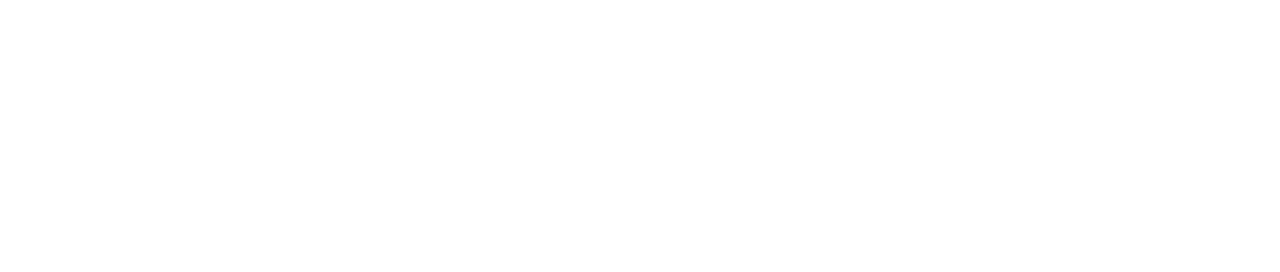
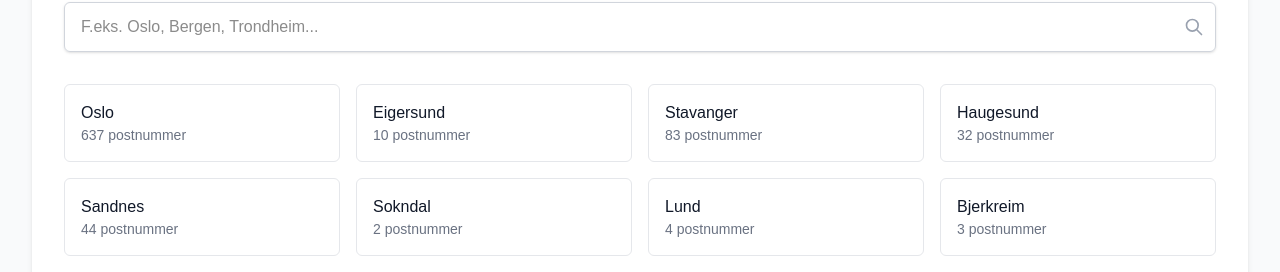
Before and after one commit to Medienor/stromnet, a Next.js app: page /kommune in a window 1280 px wide. Before the commit this address had no page. Shown: the part 513-785 px from the top of the page. Built offline with nearby package versions, Linux system fonts and the light colour scheme; no server answers.

Commit message:
Your commit message here

```diff
--- a/src/app/kommuner/[kommune]/KommuneClient.tsx
+++ b/src/app/kommune/[kommune]/KommuneClient.tsx
@@ -34,7 +34,7 @@
 );
 
 // Correct the import path - adjust based on your actual file structure
-import municipalitiesRawData from '../../../app/data/municipalities.json';
+import municipalitiesRawData from '../../data/municipalities.json';
 
 // Simple SVG icons to replace Heroicons
 const ChevronDownIcon = () => (
--- a/src/components/Footer.tsx
+++ b/src/components/Footer.tsx
@@ -31,11 +31,11 @@
           <div>
             <h3 className="text-gray-600 uppercase text-sm font-medium tracking-wider mb-4">OMRÅDER</h3>
             <ul className="space-y-2">
-              <li><Link href="/kommuner/oslo" className="text-gray-700 hover:text-indigo-700">Oslo</Link></li>
-              <li><Link href="/kommuner/bergen" className="text-gray-700 hover:text-indigo-700">Bergen</Link></li>
-              <li><Link href="/kommuner/trondheim" className="text-gray-700 hover:text-indigo-700">Trondheim</Link></li>
-              <li><Link href="/kommuner/stavanger" className="text-gray-700 hover:text-indigo-700">Stavanger</Link></li>
-              <li><Link href="/kommuner" className="text-gray-700 hover:text-indigo-700">Alle kommuner</Link></li>
+              <li><Link href="/kommune/oslo" className="text-gray-700 hover:text-indigo-700">Oslo</Link></li>
+              <li><Link href="/kommune/bergen" className="text-gray-700 hover:text-indigo-700">Bergen</Link></li>
+              <li><Link href="/kommune/trondheim" className="text-gray-700 hover:text-indigo-700">Trondheim</Link></li>
+              <li><Link href="/kommune/stavanger" className="text-gray-700 hover:text-indigo-700">Stavanger</Link></li>
+              <li><Link href="/kommune" className="text-gray-700 hover:text-indigo-700">Alle kommuner</Link></li>
             </ul>
           </div>
 
--- a/src/components/KommunerSearch.tsx
+++ b/src/components/KommunerSearch.tsx
@@ -10,6 +10,21 @@
   const filteredMunicipalities = municipalities.filter(municipality =>
     municipality.name.toLowerCase().includes(searchTerm.toLowerCase())
   );
+
+  // Helper function to create URL-friendly slugs
+  const createSlug = (name: string): string => {
+    if (!name) return '';
+
+    return name
+      .toLowerCase()
+      .replace(/æ/g, 'ae')
+      .replace(/ø/g, 'o')
+      .replace(/å/g, 'a')
+      .replace(/[^\w\s-]/g, '')
+      .replace(/\s+/g, '-')
+      .replace(/-+/g, '-')
+      .trim();
+  };
 
   return (
     <div>
@@ -36,7 +51,7 @@
         {filteredMunicipalities.map((municipality) => (
           <Link
             key={municipality.number}
-            href={`/kommuner/${municipality.name.toLowerCase()}`}
+            href={`/kommune/${createSlug(municipality.name)}`}
             className="p-4 border border-gray-200 rounded-md hover:bg-blue-50 hover:border-blue-200 transition-colors"
           >
             <div className="font-medium text-gray-900">{municipality.name}</div>
--- a/src/components/Navbar.tsx
+++ b/src/components/Navbar.tsx
@@ -113,12 +113,16 @@
       // Convert municipality name to URL-friendly format
       const nameForUrl = result.name
         .toLowerCase()
-        .replace(/\s+/g, '-')
-        .normalize('NFD')
-        .replace(/[\u0300-\u036f]/g, ''); // Remove diacritics
+        .replace(/æ/g, 'ae')
+        .replace(/ø/g, 'o')
+        .replace(/å/g, 'a')
+        .replace(/[^\w\s-]/g, '') // Remove all non-word chars except spaces and hyphens
+        .replace(/\s+/g, '-')     // Replace spaces with hyphens
+        .replace(/-+/g, '-')      // Replace multiple hyphens with single hyphen
+        .trim();                  // Trim leading/trailing whitespace
 
-      // Navigate to the municipality page
-      router.push(`/kommuner/${nameForUrl}`);
+      // Navigate to the municipality page with the new path
+      router.push(`/kommune/${nameForUrl}`);
     } else if (result.type === 'provider' && result.slug) {
       // Navigate to the provider page using slug
       router.push(`/stromleverandorer/${result.slug}`);
```
Also changed, not shown: src/app/kommune/[kommune]/page.tsx (renamed from src/app/kommuner/[kommune]/page.tsx), src/app/kommune/page.tsx (renamed from src/app/kommuner/page.tsx).
